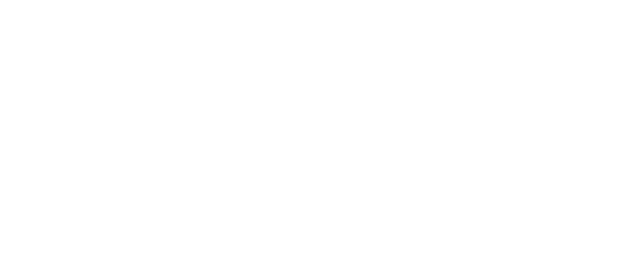
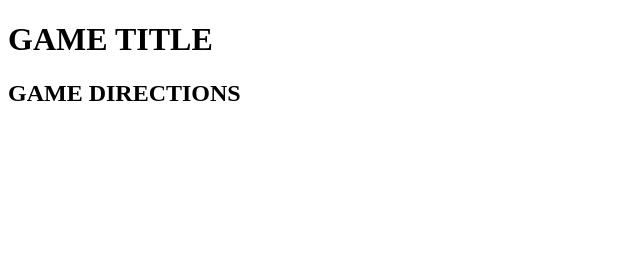
Before and after one commit to Shigi3333/CSCI445JSGameF22, a plain HTML site: page index.html in a window 1280 px wide. Shown: the whole page, without its empty margins (0-640 px from the left). Drawn offline with Linux system fonts and the light colour scheme.

Commit message:
Update index.html

```diff
--- a/index.html
+++ b/index.html
@@ -6,6 +6,14 @@
 </head>
 
 <body>
+<h1>
+    GAME TITLE
+</h1>
+<h2>
+    GAME DIRECTIONS
+</h2>
+<canvas>
 
+</canvas>
 </body>
 </html>
```
